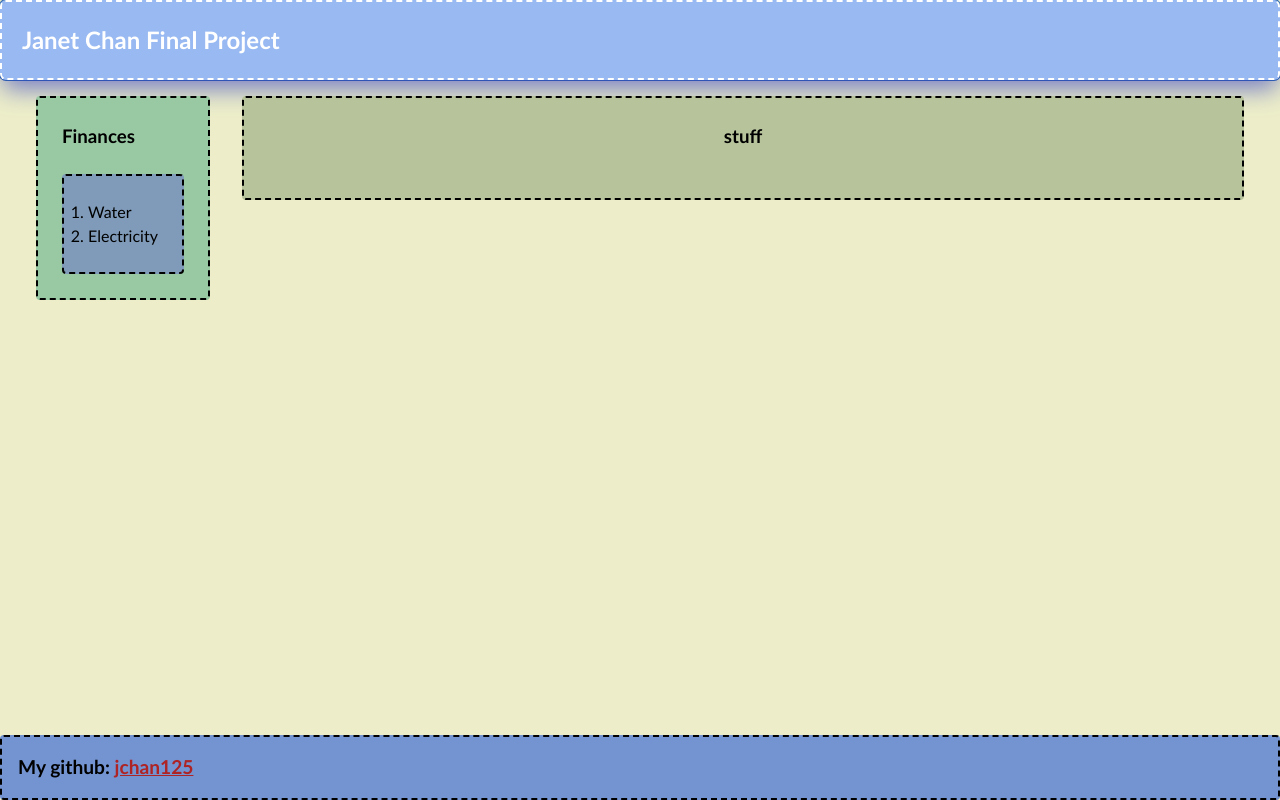
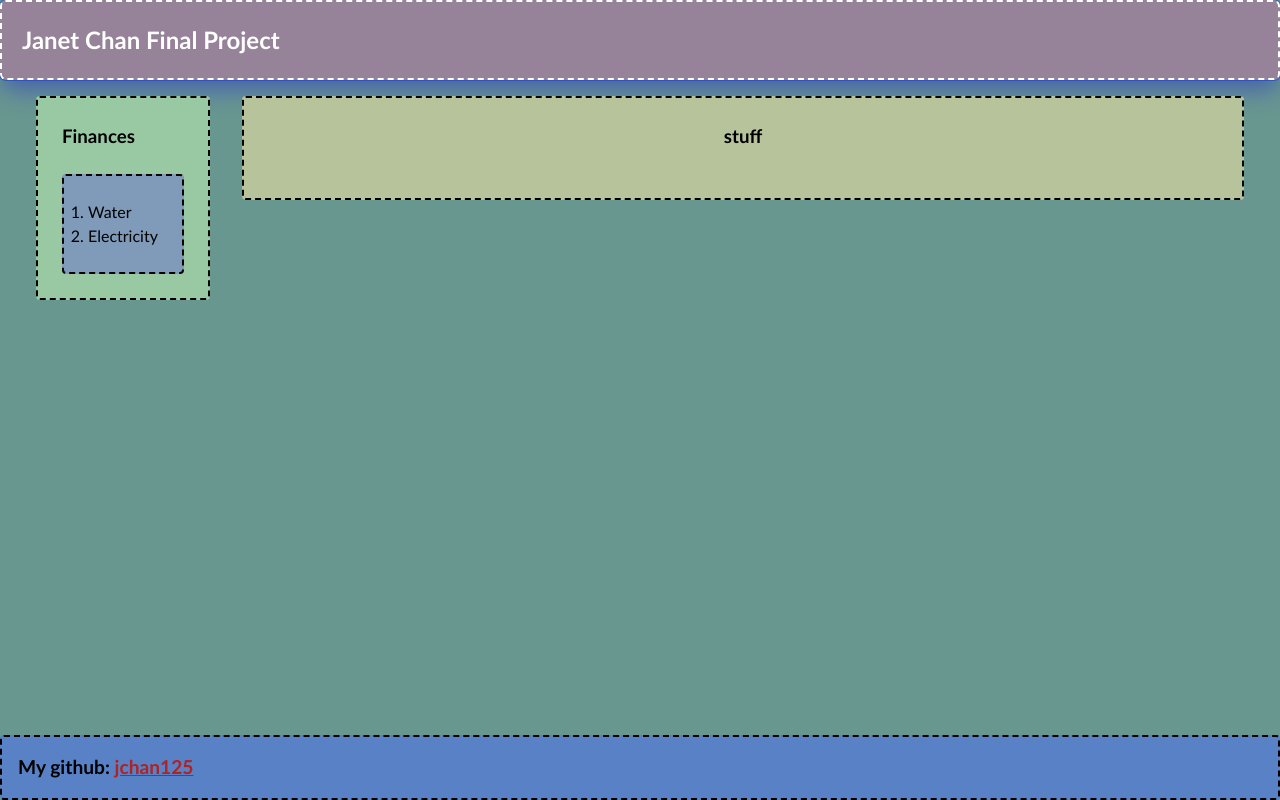
Before and after one commit to jchan125/INST377-Final, a plain HTML site: page index.html in a window 1280 px wide. Drawn offline with nearby package versions, Linux system fonts and the light colour scheme.

Commit message:
updated colors to style.css

```diff
--- a/style.css
+++ b/style.css
@@ -4,7 +4,7 @@
 
 
   html {
-    background-color: #86a9a3;
+    background-color: #70a299;
     font-size: 16px;
     min-width: 300px;
     overflow-x: hidden;
@@ -25,7 +25,7 @@
     font-family: ‘Segoe UI’, Candara, ‘Bitstream Vera Sans’, ‘DejaVu Sans’, ‘Bitsream Vera Sans’, ‘Trebuchet MS’, Verdana, ‘Verdana Ref’, sans-serif;
     font-weight: 400;
     line-height: 1.5;
-    background-color: #EDEEC9;
+    background-color: #689790;
   }
 
 
@@ -72,7 +72,7 @@
   .header h1 {
     display: block;
 
-    background-color: #98B9F2;
+    background-color: #968399;
     color: #ffffff;
 
     border: 2px dashed;
```
